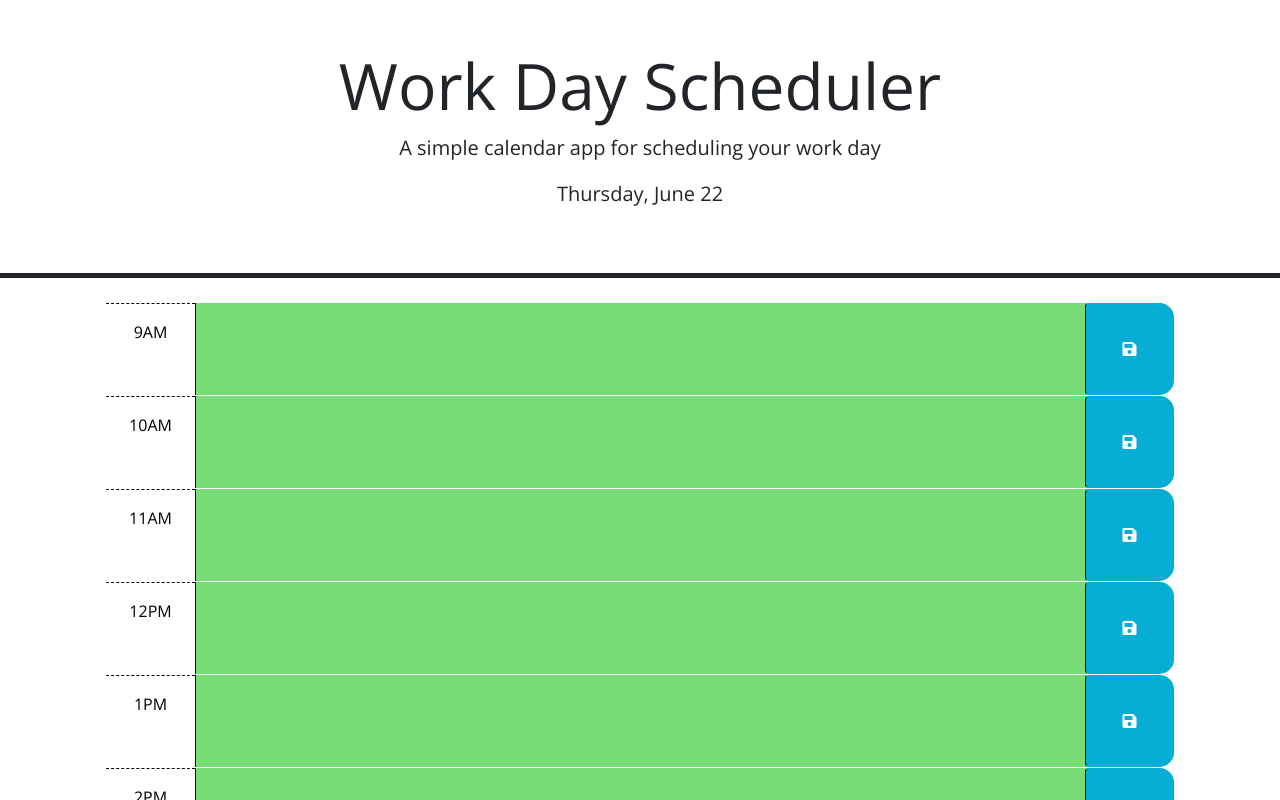
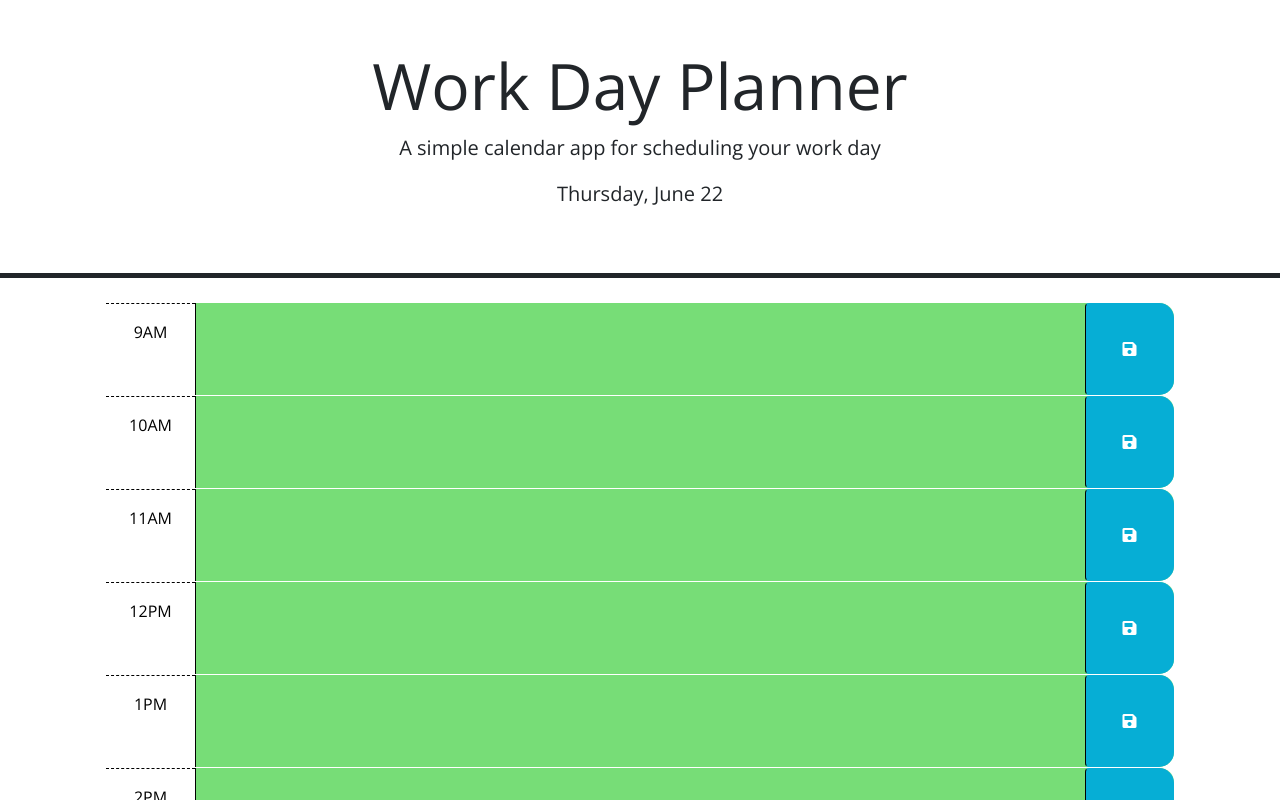
Before and after one commit to jacobPudwill/Work-Day-Planner, a plain HTML site: page index.html in a window 1280 px wide. Shown: the top 800 px of the page. Drawn offline with nearby package versions, Linux system fonts and the light colour scheme.

Commit message:
Created README file and made new comments in code.

```diff
--- a/index.html
+++ b/index.html
@@ -19,12 +19,12 @@
       rel="stylesheet"
     />
     <link rel="stylesheet" href="styles.css" />
-    <title>Work Day Scheduler</title>
+    <title>Work Day Planner</title>
   </head>
 
   <body>
     <header class="p-5 mb-4 border-5 border-bottom border-dark text-center">
-      <h1 class="display-3">Work Day Scheduler</h1>
+      <h1 class="display-3">Work Day Planner</h1>
       <p class="lead">A simple calendar app for scheduling your work day</p>
       <p id="currentDay" class="lead"></p>
     </header>
--- a/script.js
+++ b/script.js
@@ -1,10 +1,14 @@
-// Wrap all code that interacts with the DOM in a call to jQuery to ensure that
-// the code isn't run until the browser has finished rendering all the elements
-// in the html.
+// Gets the date and hour using dayjs
 var today = dayjs().format('dddd, MMMM D');
 var hour = dayjs().hour();
 
 $(function () {
+
+  // Displays the current date in the header of the page.
+  $('#currentDay').text(today);
+
+  // Creates the html for the page and styles it by setting the classes of elements
+  // Also pulling any previous input from local storage and displaying it
   for (let i = 9; i <= 12; i++){
     var timeBlockDiv = $('<div>');
     timeBlockDiv.attr('id', 'hour-' + i);
@@ -48,7 +52,7 @@
     var timeBlockDiv = $('<div>');
     timeBlockDiv.attr('id', 'hour-' + i);
     timeBlockDiv.attr('class', 'row time-block');
-    if (hour < 13 || hour >= 13 && hour < i + 12){
+    if (hour < 13 || hour >= 13 && hour < (i + 12)){
       timeBlockDiv.addClass('future');
     } else if (hour >= 13 && hour === (i + 12)){
       timeBlockDiv.addClass('present');
@@ -80,13 +84,7 @@
     $('.container-lg').append(timeBlockDiv);
   }
 
-  // TODO: Add a listener for click events on the save button. This code should
-  // use the id in the containing time-block as a key to save the user input in
-  // local storage. HINT: What does `this` reference in the click listener
-  // function? How can DOM traversal be used to get the "hour-x" id of the
-  // time-block containing the button that was clicked? How might the id be
-  // useful when saving the description in local storage?
-  //
+  // Adds event listener on all save buttons and puts any text inputed and saved to localStorage
   var timeBlocks = $('.container-lg').children();
 
   for (let i = 0; i < timeBlocks.length; i++){
@@ -98,17 +96,4 @@
       localStorage.setItem(currentTimeBlock.attr('id'), currentTimeBlock.children('textarea').val());
     });
   }
-
-  // TODO: Add code to apply the past, present, or future class to each time
-  // block by comparing the id to the current hour. HINTS: How can the id
-  // attribute of each time-block be used to conditionally add or remove the
-  // past, present, and future classes? How can Day.js be used to get the
-  // current hour in 24-hour time?
-  //
-  // TODO: Add code to get any user input that was saved in localStorage and set
-  // the values of the corresponding textarea elements. HINT: How can the id
-  // attribute of each time-block be used to do this?
-  //
-  // TODO: Add code to display the current date in the header of the page.
-  $('#currentDay').text(today);
 });
```
Also changed, not shown: Screenshot.png (added), 1 other file.
